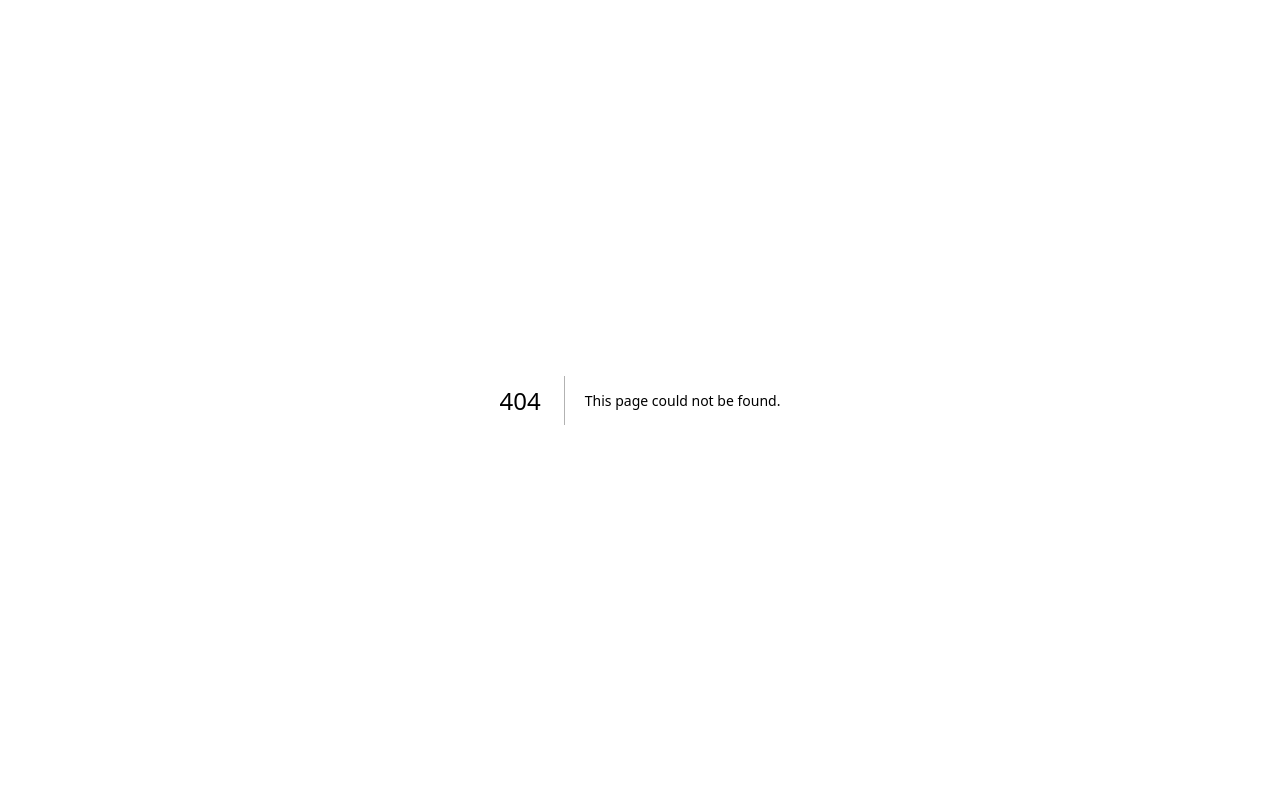
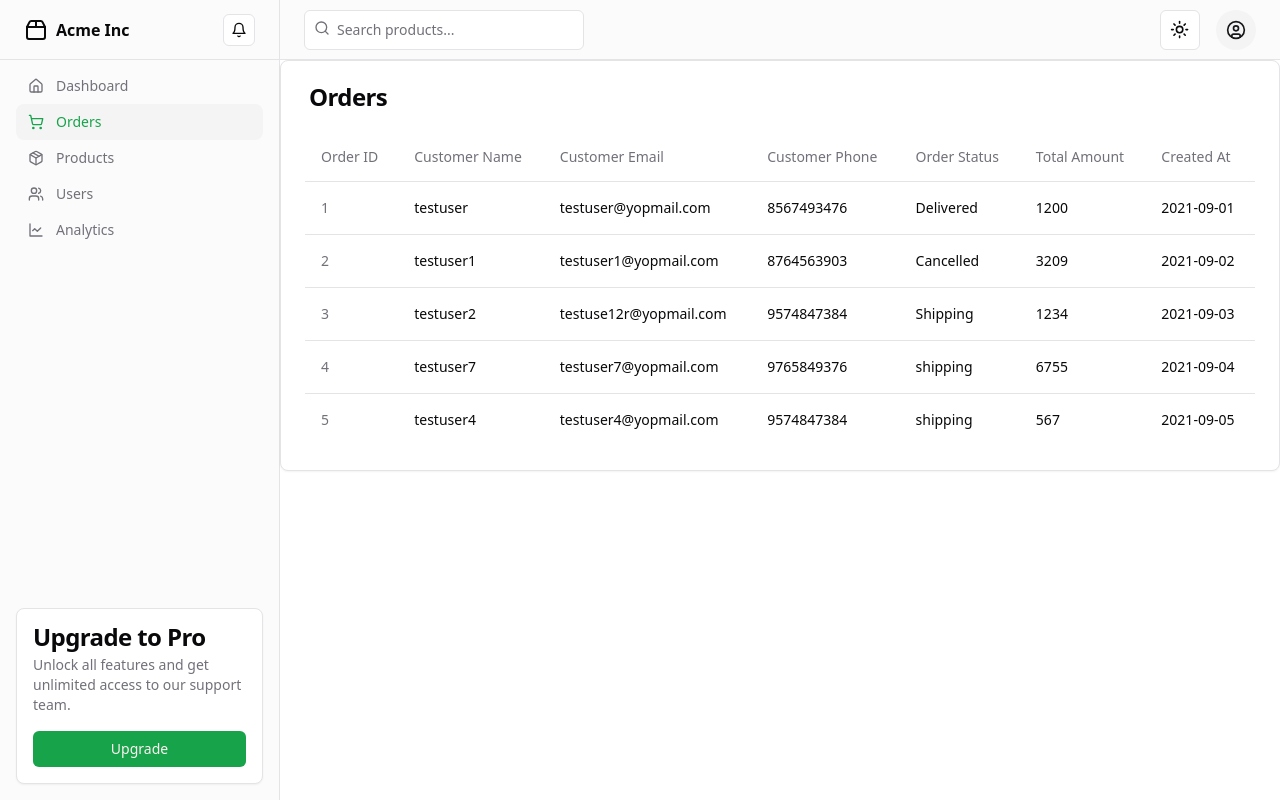
Before and after one commit to ShadyTiger008/nextjs-ecommerce, a Next.js app: page /admin/orders in a window 1280 px wide. Before the commit this address had no page. Built offline with nearby package versions, Linux system fonts and the light colour scheme.

Commit message:
order page admin ui

```diff
--- /dev/null
+++ b/src/app/admin/orders/page.tsx
@@ -0,0 +1,129 @@
+"use client";
+
+import {
+  Card,
+  CardContent,
+  CardDescription,
+  CardHeader,
+  CardTitle,
+} from "../../../components/ui/card";
+import {
+  Table,
+  TableBody,
+  TableCell,
+  TableHead,
+  TableHeader,
+  TableRow,
+} from "../../../components/ui/table";
+
+const orderData = [
+  {
+    id: 1,
+    customerName: "testuser",
+    customerMail: "testuser@yopmail.com",
+    customerPhone: "8567493476",
+    orderStatus: "Delivered",
+    total: "1200",
+    createdAt: "2021-09-01",
+  },
+  {
+    id: 2,
+    customerName: "testuser1",
+    customerMail: "testuser1@yopmail.com",
+    customerPhone: "8764563903",
+    orderStatus: "Cancelled",
+    total: "3209",
+    createdAt: "2021-09-02",
+  },
+  {
+    id: 3,
+    customerName: "testuser2",
+    customerMail: "testuse12r@yopmail.com",
+    customerPhone: "9574847384",
+    orderStatus: "Shipping",
+    total: "1234",
+    createdAt: "2021-09-03",
+  },
+  {
+    id: 4,
+    customerName: "testuser7",
+    customerMail: "testuser7@yopmail.com",
+    customerPhone: "9765849376",
+    orderStatus: "shipping",
+    total: "6755",
+    createdAt: "2021-09-04",
+  },
+  {
+    id: 5,
+    customerName: "testuser4",
+    customerMail: "testuser4@yopmail.com",
+    customerPhone: "9574847384",
+    orderStatus: "shipping",
+    total: "567",
+    createdAt: "2021-09-05",
+  },
+];
+
+export default function Orders() {
+  return (
+    <Card>
+      <CardHeader className="px-7">
+        <CardTitle>Orders</CardTitle>
+      </CardHeader>
+      <CardContent>
+        <Table>
+          <TableHeader>
+            <TableRow>
+              <TableHead>Order ID</TableHead>
+              <TableHead className="hidden sm:table-cell">
+                Customer Name
+              </TableHead>
+              <TableHead className="hidden sm:table-cell">
+                Customer Email
+              </TableHead>
+              <TableHead className="hidden md:table-cell">
+                Customer Phone
+              </TableHead>
+              <TableHead className="hidden md:table-cell">
+                Order Status
+              </TableHead>
+              <TableHead className="hidden md:table-cell">
+                Total Amount
+              </TableHead>
+              <TableHead className="hidden md:table-cell">Created At</TableHead>
+            </TableRow>
+          </TableHeader>
+          <TableBody>
+            {orderData?.map((order) => (
+              <TableRow key={order.id}>
+                <TableCell>
+                  <div className="hidden text-sm text-muted-foreground md:inline">
+                    {order.id}
+                  </div>
+                </TableCell>
+                <TableCell className="hidden sm:table-cell">
+                  {order.customerName}
+                </TableCell>
+                <TableCell className="hidden sm:table-cell">
+                  {order.customerMail}
+                </TableCell>
+                <TableCell className="hidden md:table-cell">
+                  {order.customerPhone}
+                </TableCell>
+                <TableCell className="hidden md:table-cell">
+                  {order.orderStatus}
+                </TableCell>
+                <TableCell className="hidden md:table-cell">
+                  {order.total}
+                </TableCell>
+                <TableCell className="hidden md:table-cell">
+                  {order.createdAt}
+                </TableCell>
+              </TableRow>
+            ))}
+          </TableBody>
+        </Table>
+      </CardContent>
+    </Card>
+  );
+}
--- /dev/null
+++ b/src/app/admin/products/page.tsx
@@ -0,0 +1,25 @@
+import { Button } from "~/components/ui/button";
+
+export default function ProductManagement() {
+  return (
+    <main className="flex flex-1 flex-col gap-4 p-4 lg:gap-6 lg:p-6">
+      <div className="flex items-center">
+        <h1 className="text-lg font-semibold md:text-2xl">Inventory</h1>
+      </div>
+      <div
+        className="flex flex-1 items-center justify-center rounded-lg border border-dashed shadow-sm"
+        x-chunk="dashboard-02-chunk-1"
+      >
+        <div className="flex flex-col items-center gap-1 text-center">
+          <h3 className="text-2xl font-bold tracking-tight">
+            You have no products
+          </h3>
+          <p className="text-sm text-muted-foreground">
+            You can start selling as soon as you add a product.
+          </p>
+          <Button className="mt-4">Add Product</Button>
+        </div>
+      </div>
+    </main>
+  );
+}
```
